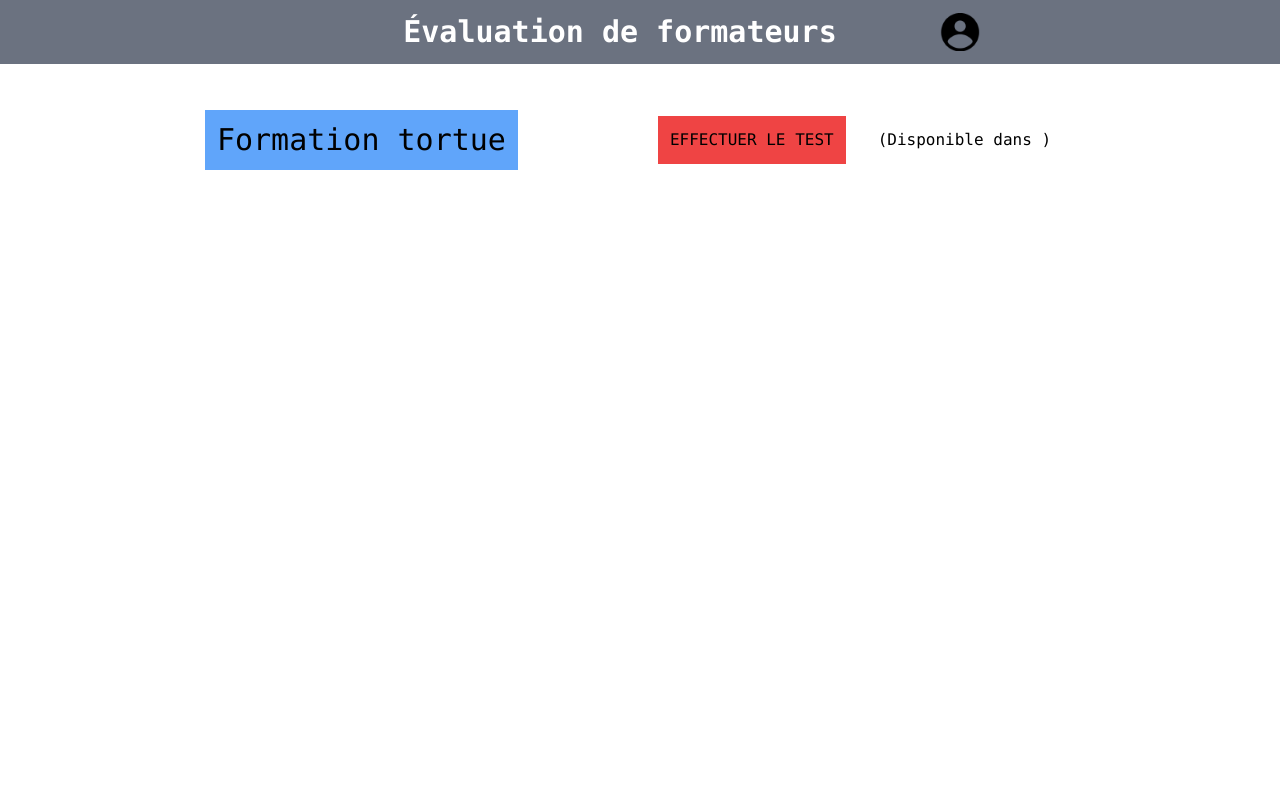
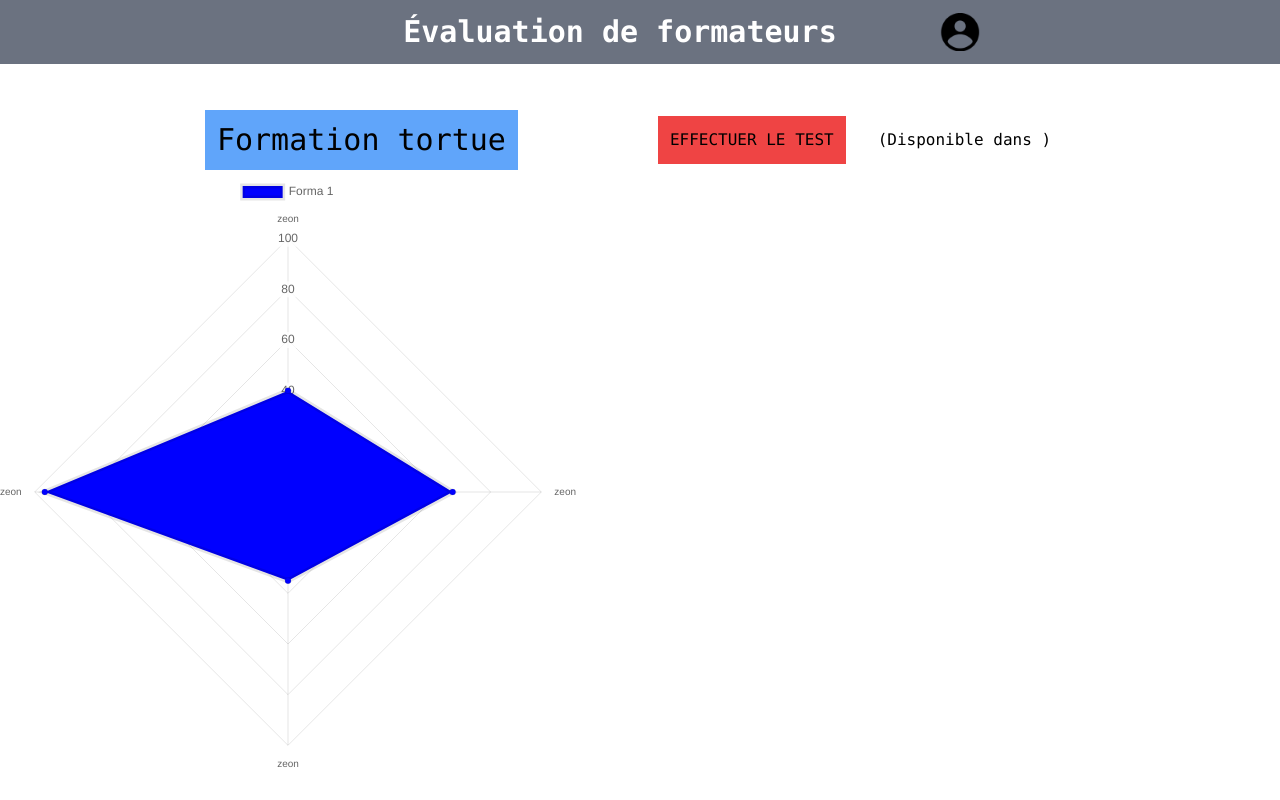
Before and after one commit to VPLZ/exo-ws-prepa, a website: page public/index.html in a window 1280 px wide. Drawn offline with nearby package versions, Linux system fonts and the light colour scheme.

Commit message:
Radar chart

```diff
--- a/main.css
+++ b/main.css
@@ -5,3 +5,6 @@
 .inline{
   @apply flex justify-center items-center;
 }
+canvas{
+  max-height: 600px;
+}
--- a/public/index.html
+++ b/public/index.html
@@ -10,7 +10,7 @@
   <p class="text-white font-bold flex items-center justify-center text-3xl w-1/2 h-10">Évaluation de formateurs</p>
   <button class="w-10"><img src="./login.png" alt="login"></button>
 </header>
-<body class="font-mono">
+<body class="font-mono w-full">
   <div class="mt-10 inline gap-32 w-full">
     <h1 class="bg-blue-400 p-3 text-3xl inline">Formation tortue</h1>
     <div class="gap-5 inline p-3">
@@ -18,44 +18,8 @@
       <p class="p-3">(Disponible dans <span id="time_left"></span>)</p>
     </div>
   </div>
-  <canvas id="chart" aria-label="chart" role="img" class="w-full max-w-2xl"></canvas>
-  <script src="https://cdnjs.cloudflare.com/ajax/libs/Chart.js/4.4.1/chart.min.js"></script>
-  <script>
-      const ctx = document.getElementById('myChart').getContext('2d');
-      const myChart = new Chart(ctx, {
-          type: 'bar',
-          data: {
-              labels: ['Red', 'Blue', 'Yellow', 'Green', 'Purple', 'Orange'],
-              datasets: [{
-                  label: '# of Votes',
-                  data: [12, 19, 3, 5, 2, 3],
-                  backgroundColor: [
-                      'rgba(255, 99, 132, 0.2)',
-                      'rgba(54, 162, 235, 0.2)',
-                      'rgba(255, 206, 86, 0.2)',
-                      'rgba(75, 192, 192, 0.2)',
-                      'rgba(153, 102, 255, 0.2)',
-                      'rgba(255, 159, 64, 0.2)'
-                  ],
-                  borderColor: [
-                      'rgba(255, 99, 132, 1)',
-                      'rgba(54, 162, 235, 1)',
-                      'rgba(255, 206, 86, 1)',
-                      'rgba(75, 192, 192, 1)',
-                      'rgba(153, 102, 255, 1)',
-                      'rgba(255, 159, 64, 1)'
-                  ],
-                  borderWidth: 1
-              }]
-          },
-          options: {
-              scales: {
-                  y: {
-                      beginAtZero: true
-                  }
-              }
-          }
-      });
-  </script>
+  <canvas id="chart" aria-label="chart" role="img" class="w-full max-w-xl"></canvas>
+  <script src="https://cdnjs.cloudflare.com/ajax/libs/Chart.js/3.7.1/chart.min.js"></script>
+  <script src="script.js"></script>
 </body>
 </html>
--- a/public/script.js
+++ b/public/script.js
@@ -1,27 +1,30 @@
-const chart = document.getElementById('chart').getContext('2d');
-const chart_data = {
-  labels: [
-    'Math',
-    'Sciences',
-    'Écologie'
-  ],
-  datasets: [{
-    label: 'Michel',
-    data: [10,15,3],
-    fill:true,
-    backgroundColor: 'rgba(255, 99, 132, 0.2)',
-    borderColor: 'rgb(255, 99, 132)',
-    borderWidth: 3,
-    pointBackgroundColor: 'rgb(255, 99, 132)',
-    pointBorderColor: '#fff',
-    pointHoverBackgroundColor: '#fff',
-    pointHoverBorderColor: 'rgb(255, 99, 132)'
-  }]
-};
-
-const config = {
-  type: 'radar',
-  data: chart_data,
-  options: {}
-};
-new Chart(chart,config);
+const ctx = document.getElementById('chart');
+const myChart = new Chart(ctx, {
+  type: "radar",
+  data: {
+    labels: ["zeon","zeon","zeon","zeon"],
+    datasets:[{
+      label: "Forma 1",
+      data: ["40","65","35","96"],
+      fill: true,
+      backgroundColor: "blue"
+    }]
+  },
+  options:{
+    elements:{
+      line:{
+        borderWidth: 5
+      }
+    },
+    scales: {
+      r: {
+        min: 0,
+        max: 100,
+        ticks: {
+          stepSize: 20,
+          display : true
+        }
+      }
+    }
+  }
+});
```
Also changed, not shown: public/style.css.
